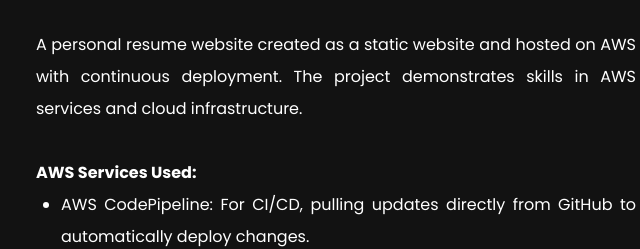
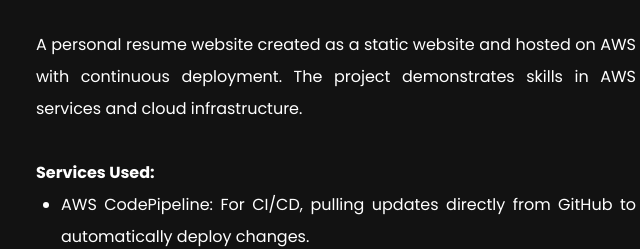
Before and after one commit to jdavid19/resume-website-v2, a plain HTML site: page index.html in a window 1280 px wide. Shown: the part 1824-2073 px from the top of the page, 304-944 px from the left. Drawn offline with Linux system fonts and the light colour scheme; no server answers.

Commit message:
Modified for test purposes.

```diff
--- a/index.html
+++ b/index.html
@@ -51,7 +51,7 @@
             <br>
             <div class="container">
                 <p>A personal resume website created as a static website and hosted on AWS with continuous deployment. The project demonstrates skills in AWS services and cloud infrastructure.</p>
-                <h4><br>AWS Services Used:</h4>
+                <h4><br>Services Used:</h4>
                 <ul class="services-list">
                     <li>AWS CodePipeline: For CI/CD, pulling updates directly from GitHub to automatically deploy changes.</li>
                     <li>Amazon S3: Static website hosting for storing and serving the website content.</li>
```
